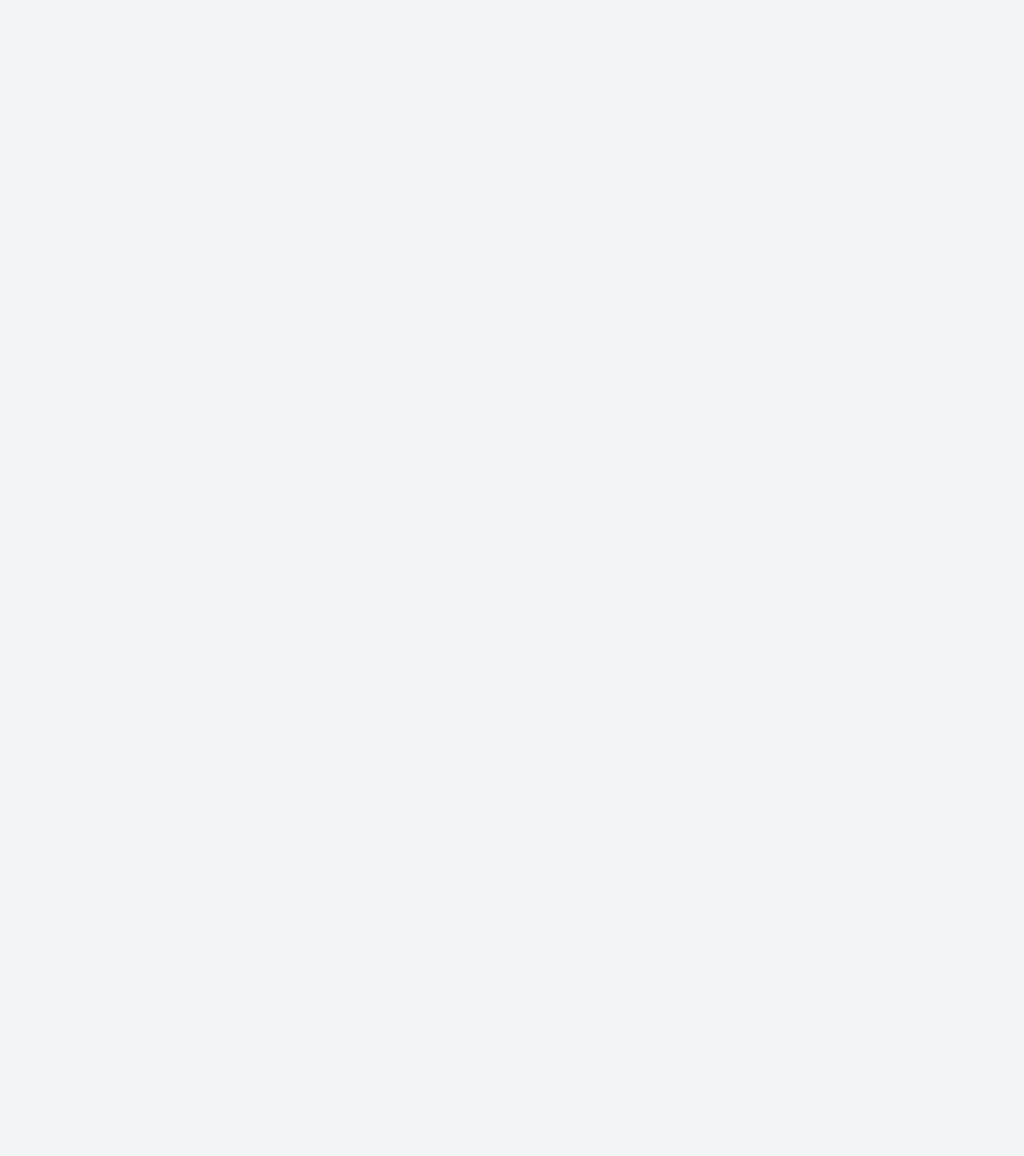
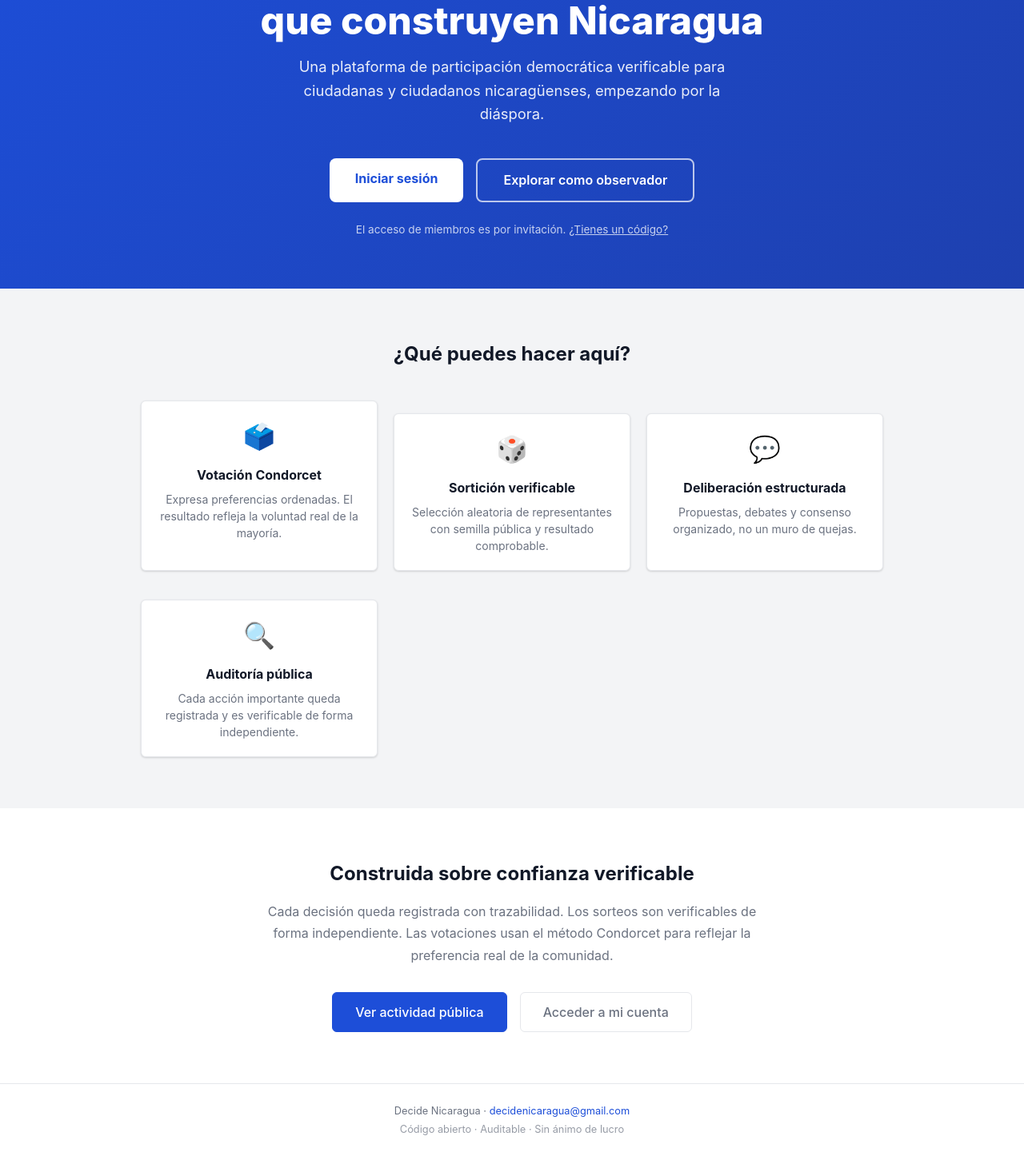
Before and after one commit to Nicaragua2018/decide-nicaragua, a Next.js app in the folder apps/web/: page / in a window 1280 px wide. Before the commit this address had no page. Shown: the part 194-1640 px from the top of the page at 80% size. Before the commit the page ends 800 px from the top, so only its background shows below. Built offline with nearby package versions, Linux system fonts and the light colour scheme.

Commit message:
feat: add public landing page and observer explore route

```diff
--- a/apps/web/app/page.tsx
+++ b/apps/web/app/page.tsx
@@ -1,6 +1,152 @@
-import { redirect } from 'next/navigation';
+import Link from 'next/link';
+import type { Metadata } from 'next';
 
-/** La raíz redirige al dashboard (middleware protege si no está autenticado). */
-export default function HomePage() {
-  redirect('/dashboard');
+export const metadata: Metadata = {
+  title: 'Decide Nicaragua — Plataforma de participación democrática',
+  description:
+    'Infraestructura digital para la participación democrática verificable, la transparencia organizativa y la toma de decisiones auditables.',
+};
+
+export default function LandingPage() {
+  return (
+    <div style={{ minHeight: '100vh', background: 'var(--bg-white)' }}>
+      {/* Navbar mínima */}
+      <nav className="navbar">
+        <div className="navbar-inner">
+          <span className="navbar-brand">
+            Decide <span>Nicaragua</span>
+          </span>
+          <div className="navbar-links">
+            <Link href="/login" className="navbar-link">Iniciar sesión</Link>
+          </div>
+        </div>
+      </nav>
+
+      {/* Hero */}
+      <section style={{
+        background: 'linear-gradient(135deg, #1D4ED8 0%, #1E40AF 100%)',
+        color: '#fff',
+        padding: '5rem 1rem 4rem',
+        textAlign: 'center',
+      }}>
+        <div className="container">
+          <h1 style={{ fontSize: 'clamp(2rem, 5vw, 3rem)', fontWeight: 800, marginBottom: '1rem', lineHeight: 1.15 }}>
+            Participa en las decisiones<br />que construyen Nicaragua
+          </h1>
+          <p style={{ fontSize: '1.15rem', opacity: 0.9, maxWidth: 600, margin: '0 auto 2.5rem', lineHeight: 1.6 }}>
+            Una plataforma de participación democrática verificable para ciudadanas y ciudadanos
+            nicaragüenses, empezando por la diáspora.
+          </p>
+          <div style={{ display: 'flex', gap: '1rem', justifyContent: 'center', flexWrap: 'wrap' }}>
+            <Link href="/login" style={{
+              background: '#fff',
+              color: '#1D4ED8',
+              fontWeight: 700,
+              padding: '0.85rem 2rem',
+              borderRadius: '8px',
+              fontSize: '1rem',
+              textDecoration: 'none',
+            }}>
+              Iniciar sesión
+            </Link>
+            <Link href="/explore" style={{
+              background: 'transparent',
+              color: '#fff',
+              fontWeight: 600,
+              padding: '0.85rem 2rem',
+              borderRadius: '8px',
+              fontSize: '1rem',
+              border: '2px solid rgba(255,255,255,0.7)',
+              textDecoration: 'none',
+            }}>
+              Explorar como observador
+            </Link>
+          </div>
+          <p style={{ marginTop: '1.5rem', fontSize: '0.85rem', opacity: 0.75 }}>
+            El acceso de miembros es por invitación.{' '}
+            <Link href="/login" style={{ color: '#fff', textDecoration: 'underline' }}>
+              ¿Tienes un código?
+            </Link>
+          </p>
+        </div>
+      </section>
+
+      {/* Características */}
+      <section style={{ padding: '4rem 1rem', background: 'var(--bg)' }}>
+        <div className="container">
+          <h2 style={{ textAlign: 'center', fontSize: '1.5rem', fontWeight: 700, marginBottom: '2.5rem' }}>
+            ¿Qué puedes hacer aquí?
+          </h2>
+          <div style={{ display: 'grid', gridTemplateColumns: 'repeat(auto-fit, minmax(220px, 1fr))', gap: '1.25rem' }}>
+            {features.map((f) => (
+              <div key={f.title} className="card" style={{ textAlign: 'center' }}>
+                <div style={{ fontSize: '2rem', marginBottom: '0.75rem' }}>{f.icon}</div>
+                <h3 style={{ fontWeight: 700, marginBottom: '0.5rem', fontSize: '1rem' }}>{f.title}</h3>
+                <p style={{ color: 'var(--text-muted)', fontSize: '0.875rem', lineHeight: 1.5 }}>{f.desc}</p>
+              </div>
+            ))}
+          </div>
+        </div>
+      </section>
+
+      {/* Principios */}
+      <section style={{ padding: '4rem 1rem', background: 'var(--bg-white)' }}>
+        <div className="container" style={{ maxWidth: 680, textAlign: 'center' }}>
+          <h2 style={{ fontSize: '1.5rem', fontWeight: 700, marginBottom: '1rem' }}>
+            Construida sobre confianza verificable
+          </h2>
+          <p style={{ color: 'var(--text-muted)', lineHeight: 1.7, marginBottom: '2rem' }}>
+            Cada decisión queda registrada con trazabilidad. Los sorteos son verificables
+            de forma independiente. Las votaciones usan el método Condorcet para reflejar
+            la preferencia real de la comunidad.
+          </p>
+          <div style={{ display: 'flex', gap: '1rem', justifyContent: 'center', flexWrap: 'wrap' }}>
+            <Link href="/explore" className="btn btn-primary" style={{ fontSize: '1rem', padding: '0.75rem 1.75rem' }}>
+              Ver actividad pública
+            </Link>
+            <Link href="/login" className="btn btn-ghost" style={{ fontSize: '1rem', padding: '0.75rem 1.75rem' }}>
+              Acceder a mi cuenta
+            </Link>
+          </div>
+        </div>
+      </section>
+
+      {/* Footer */}
+      <footer style={{
+        borderTop: '1px solid var(--border)',
+        padding: '1.5rem 1rem',
+        textAlign: 'center',
+        color: 'var(--text-muted)',
+        fontSize: '0.8rem',
+      }}>
+        <p>Decide Nicaragua · <a href="mailto:decidenicaragua@gmail.com">decidenicaragua@gmail.com</a></p>
+        <p style={{ marginTop: '0.25rem', opacity: 0.7 }}>
+          Código abierto · Auditable · Sin ánimo de lucro
+        </p>
+      </footer>
+    </div>
+  );
 }
+
+const features = [
+  {
+    icon: '🗳️',
+    title: 'Votación Condorcet',
+    desc: 'Expresa preferencias ordenadas. El resultado refleja la voluntad real de la mayoría.',
+  },
+  {
+    icon: '🎲',
+    title: 'Sortición verificable',
+    desc: 'Selección aleatoria de representantes con semilla pública y resultado comprobable.',
+  },
+  {
+    icon: '💬',
+    title: 'Deliberación estructurada',
+    desc: 'Propuestas, debates y consenso organizado, no un muro de quejas.',
+  },
+  {
+    icon: '🔍',
+    title: 'Auditoría pública',
+    desc: 'Cada acción importante queda registrada y es verificable de forma independiente.',
+  },
+];
```
Also changed, not shown: apps/web/app/explore/page.tsx (added, +50 -0 lines), apps/web/middleware.ts (+6 -3 lines).
